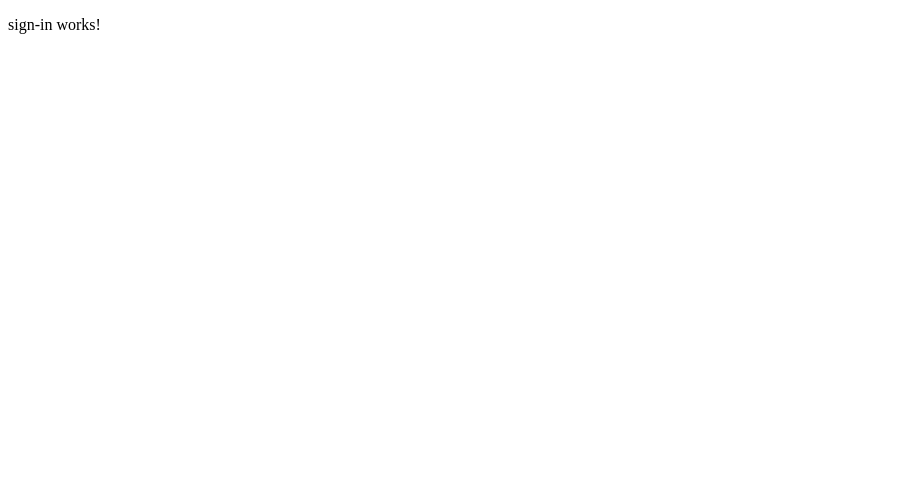
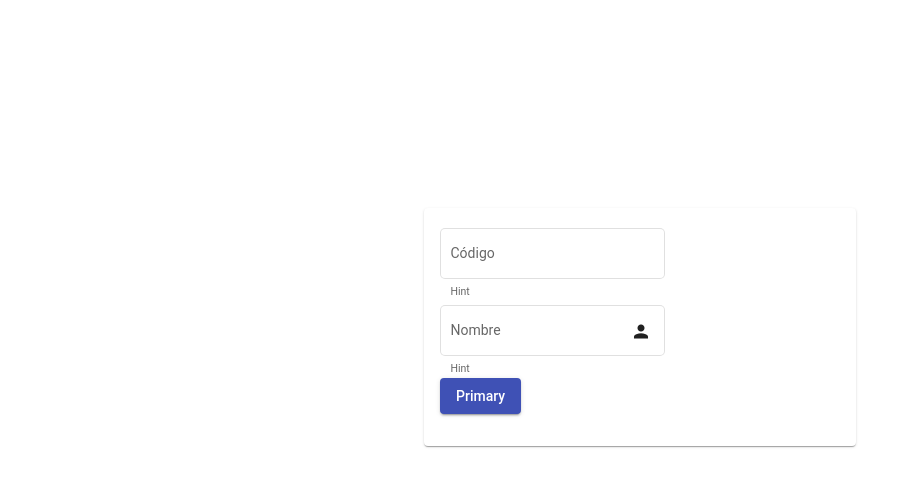
Before and after one commit to JesusLibrado/pp-jesus-front, an Angular app: page /sign-in in a window 1280 px wide. Shown: the top 486 px of the page, without its empty margins (0-912 px from the left). Built offline with nearby package versions, Linux system fonts and the light colour scheme.

Commit message:
Added sign-in form

```diff
--- a/package.json
+++ b/package.json
@@ -16,6 +16,7 @@
     "@angular/common": "~9.0.0",
     "@angular/compiler": "~9.0.0",
     "@angular/core": "~9.0.0",
+    "@angular/flex-layout": "^10.0.0-beta.32",
     "@angular/forms": "~9.0.0",
     "@angular/material": "^9.2.4",
     "@angular/platform-browser": "~9.0.0",
--- a/src/app/app.component.ts
+++ b/src/app/app.component.ts
@@ -5,5 +5,4 @@ import { Component } from '@angular/core';
   templateUrl: './app.component.html',
 })
 export class AppComponent {
-  title = 'frontend';
 }
--- a/src/app/sign-in/sign-in/sign-in.component.html
+++ b/src/app/sign-in/sign-in/sign-in.component.html
@@ -1 +1,20 @@
-<p>sign-in works!</p>
+<mat-card class="wrapper">
+    <form>
+        <mat-card-content>
+            <mat-form-field appearance="outline">
+                <mat-label>Código</mat-label>
+                <input matInput placeholder="DDmmAA">
+                <mat-icon matSuffix></mat-icon>
+                <mat-hint>Hint</mat-hint>
+            </mat-form-field>
+            <mat-form-field appearance="outline">
+                <mat-label>Nombre</mat-label>
+                <input matInput placeholder="Usuario">
+                <mat-icon matSuffix>person</mat-icon>
+                <mat-hint>Hint</mat-hint>
+            </mat-form-field>
+            <br>
+            <button mat-raised-button color="primary">Primary</button>
+        </mat-card-content>
+    </form>
+</mat-card>
--- a/src/app/sign-in/sign-in/sign-in.component.scss
+++ b/src/app/sign-in/sign-in/sign-in.component.scss
@@ -0,0 +1,5 @@
+.wrapper{
+    top: 200px;
+    max-width: 400px;
+    margin: auto;
+}
```
Also changed, not shown: src/app/sign-in/sign-in.module.ts (+10 -0 lines), 1 other file (tests, documents, lock files or other folders).
